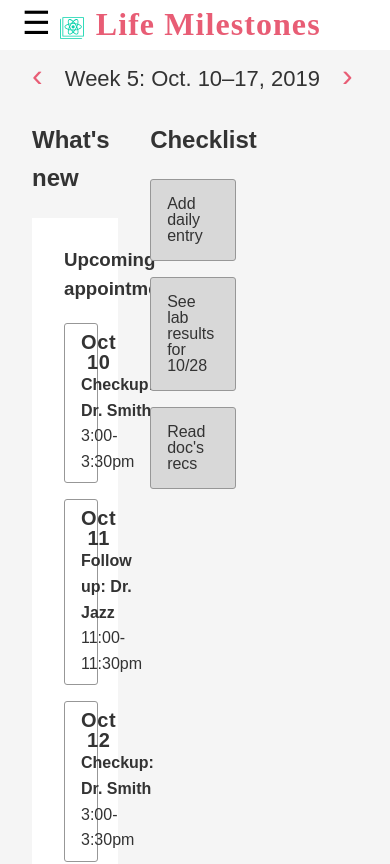
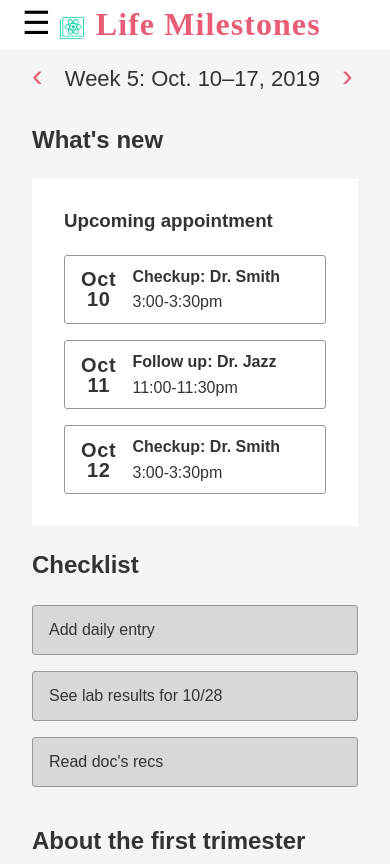
Before and after one commit to suefeng/hack_life, a React (Create React App) app in the folder frontend/: page /dashboard in a window 390 px wide. Shown: the top 864 px of the page. Built offline with nearby package versions, Linux system fonts and the light colour scheme; a web font is replaced by a local one.

Commit message:
media queries begins

```diff
--- a/frontend/public/app.css
+++ b/frontend/public/app.css
@@ -52,8 +52,12 @@
     width: 100%;
   }
 
+  .app-grid {
+    max-width: 960px;
+  }
+
   .app-grid > * {
-    width: 33%;
+    width: 50%;
     display: inline-block;
     vertical-align: top;
     padding: 0 1rem;
@@ -245,3 +249,9 @@
   .hide {
     display: none;
   }
+
+  @media (max-width: 600px) {
+    .app-grid > * {
+      width: 100%;
+    }
+  }
--- a/frontend/src/Diary.js
+++ b/frontend/src/Diary.js
@@ -21,7 +21,7 @@ class Diary extends React.Component {
                             value={this.state.date}
                         />
                         <div>
-                            <button className="button" onClick={this.handleSubmit}>New diary</button>
+                            <button className="button" onClick={this.handleSubmit}>New entry</button>
                         </div>
                     </div>
                 </div>
```
